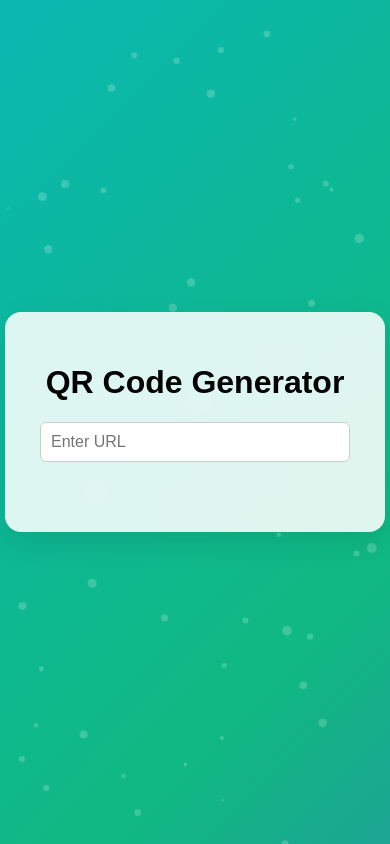
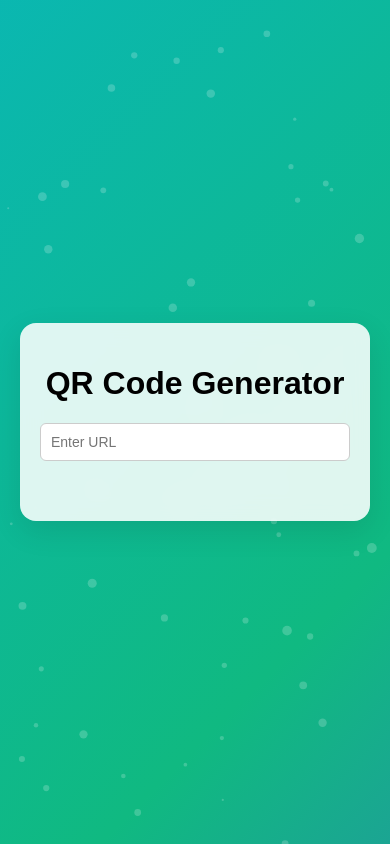
Before and after one commit to Mukul985/qr-code-generator, a plain HTML site: page index.html in a window 390 px wide. Drawn offline with Linux system fonts and the light colour scheme.

Commit message:
Update style.css

```diff
--- a/style.css
+++ b/style.css
@@ -6,12 +6,12 @@ body {
   background: linear-gradient(-45deg, #4f46e5, #10b981, #06b6d4, #f43f5e);
   background-size: 400% 400%;
   animation: gradientMove 15s ease infinite;
-  overflow: hidden;
+  overflow-x: hidden;
+  min-height: 100vh;
+  position: relative;
   display: flex;
   justify-content: center;
   align-items: center;
-  height: 100vh;
-  position: relative;
 }
 
 /* === Gradient Animation === */
@@ -30,18 +30,21 @@ body {
   border-radius: 16px;
   box-shadow: 0 10px 30px rgba(0, 0, 0, 0.1);
   text-align: center;
-  width: 320px;
+  width: 100%;
+  max-width: 350px;
   backdrop-filter: blur(10px);
+  margin: 20px;
 }
 
 /* === Input Field === */
 input {
   padding: 10px;
-  width: 90%;
+  width: 100%;
   font-size: 16px;
   margin-bottom: 20px;
   border: 1px solid #ccc;
   border-radius: 6px;
+  box-sizing: border-box;
 }
 
 /* === Download Button === */
@@ -54,6 +57,11 @@ input {
   border-radius: 6px;
   font-weight: bold;
   margin-top: 15px;
+  display: inline-block;
+  transition: background 0.3s;
+}
+#downloadBtn:hover {
+  background: #0e9e6f;
 }
 
 /* === QR Code Section === */
@@ -63,11 +71,28 @@ input {
 
 /* === Animated Circles Canvas === */
 #bgCanvas {
-  position: absolute;
+  position: fixed;
   top: 0;
   left: 0;
   z-index: 0;
-  width: 100%;
-  height: 100%;
+  width: 100vw;
+  height: 100vh;
   pointer-events: none;
 }
+
+/* === Responsive Fixes === */
+@media (max-width: 480px) {
+  .container {
+    padding: 20px;
+    max-width: 90%;
+  }
+
+  input {
+    font-size: 14px;
+  }
+
+  #downloadBtn {
+    font-size: 14px;
+    padding: 8px 16px;
+  }
+}
```
